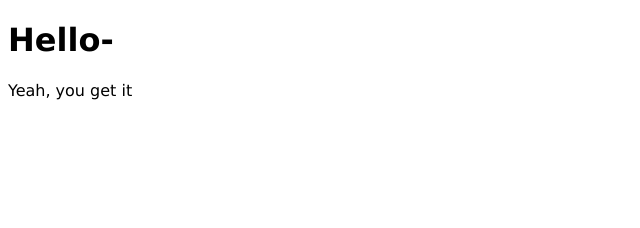
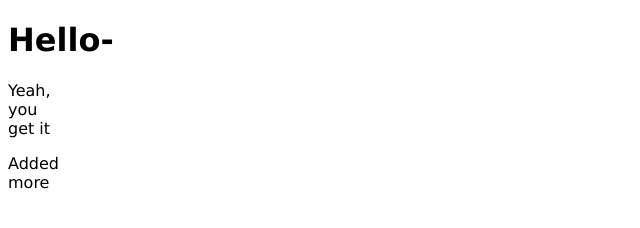
Before and after one commit to rfoom/study, a plain HTML site: page index.html in a window 1280 px wide. Shown: the whole page, without its empty margins (0-640 px from the left). Drawn offline with Linux system fonts and the light colour scheme.

Commit message:
Added more to index.html and added width anf margin to body tag

```diff
--- a/index.html
+++ b/index.html
@@ -9,6 +9,7 @@
     <main>
         <h1>Hello-</h1>
         <p>Yeah, you get it</p>
+        <p>Added more</p>
     </main>
 </body>
 </head>
--- a/style.css
+++ b/style.css
@@ -1,3 +1,5 @@
 body {
     font-family: 'Lucida Sans', 'Lucida Sans Regular', 'Lucida Grande', 'Lucida Sans Unicode', Geneva, Verdana, sans-serif;
+    width: 50px;
+    margin 150px auto;
 }
```
